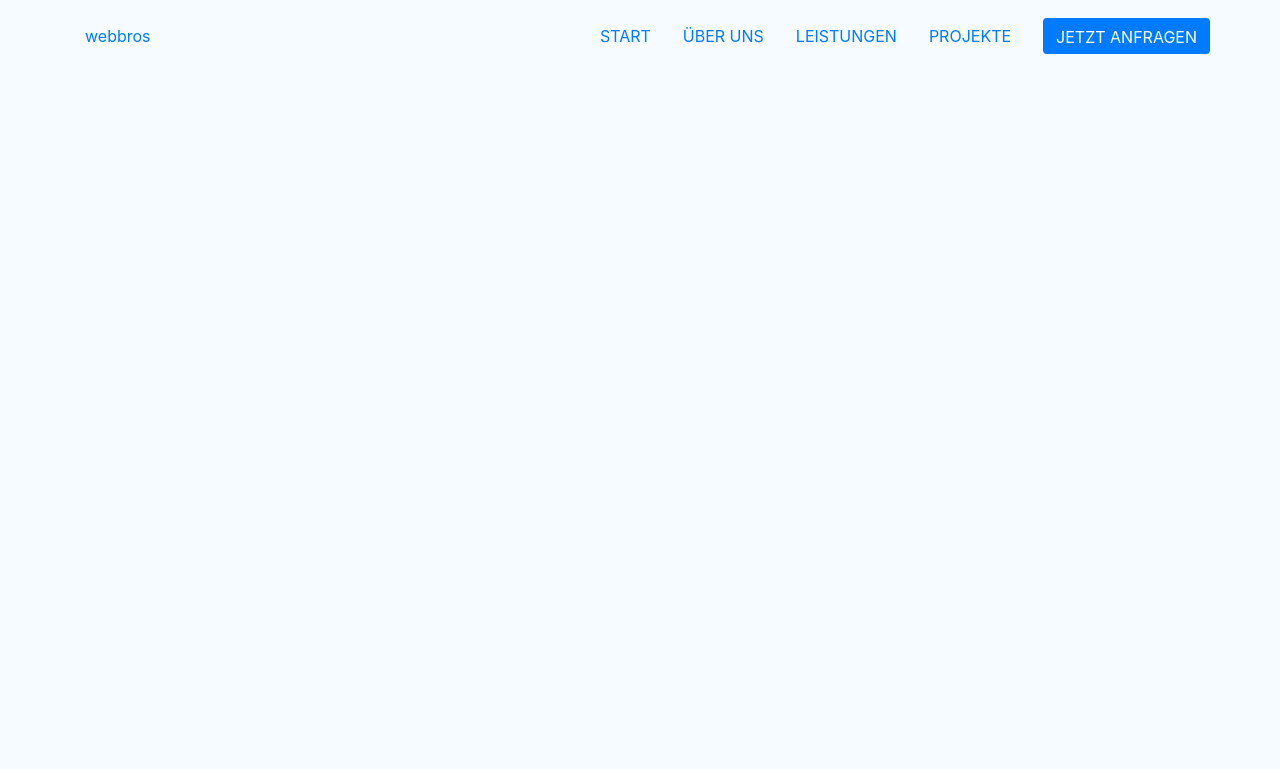
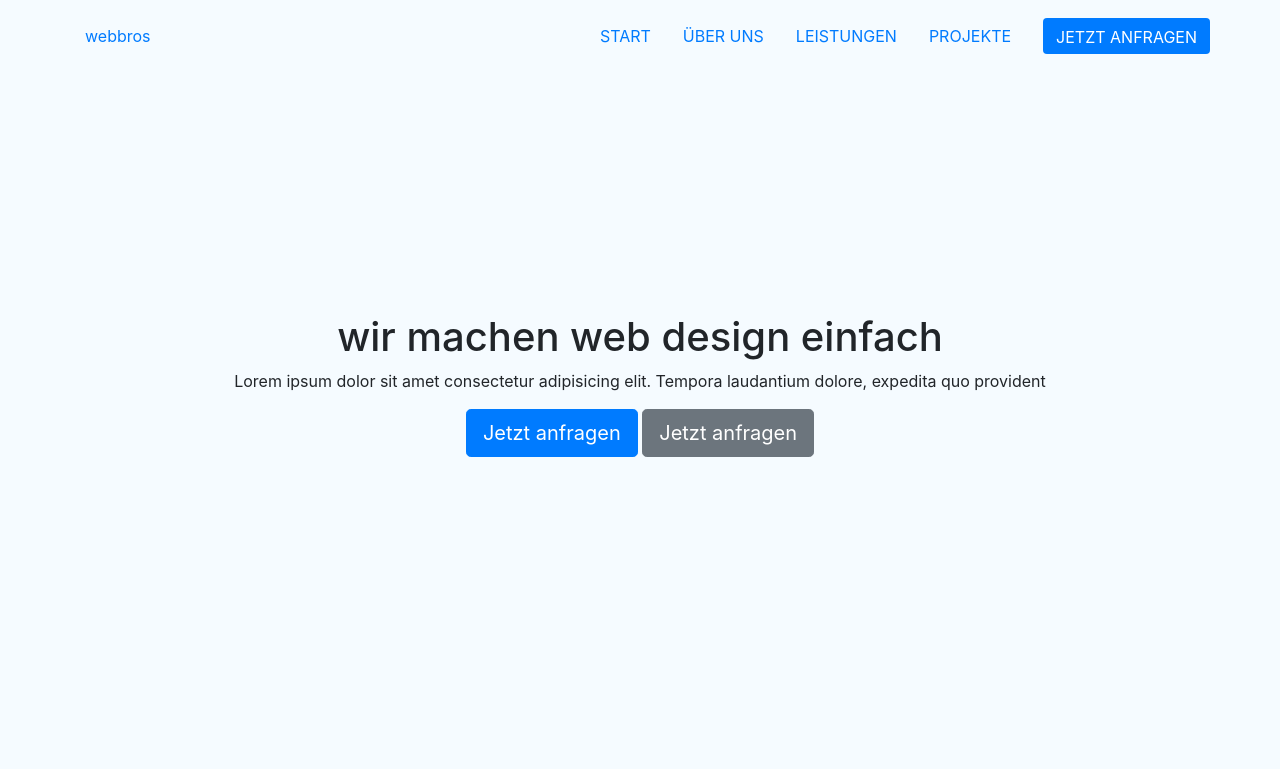
Before and after one commit to deonog/webbros-theme, a PHP site: page / in a window 1280 px wide. Shown: the top 769 px of the page. Run offline with PHP 8.4, Linux system fonts and the light colour scheme.

Commit message:
add header content

```diff
--- a/index.html
+++ b/index.html
@@ -51,7 +51,23 @@
     <!-- NAVBAR END -->
 
     <!-- HEADER -->
-    <header></header>
+    <header>
+      <div class="container h-100 w-100">
+        <div class="row h-100 d-flex align-items-center justify-content-center">
+          <div class="col text-center">
+            <h1>wir machen web design einfach</h1>
+            <p>
+              Lorem ipsum dolor sit amet consectetur adipisicing elit. Tempora
+              laudantium dolore, expedita quo provident
+            </p>
+            <div class="btn-container">
+              <a href="" class="btn btn-lg btn-primary">Jetzt anfragen</a>
+              <a href="" class="btn btn-lg btn-secondary">Jetzt anfragen</a>
+            </div>
+          </div>
+        </div>
+      </div>
+    </header>
     <div id="triangle-down"></div>
     <!-- HEADER END -->
 
--- a/style.css
+++ b/style.css
@@ -201,14 +201,21 @@ header {
 #triangle-down {
   width: 100%;
   height: 0;
-  border-left: 240px solid transparent;
-  border-right: 240px solid transparent;
+  border-left: 120px solid transparent;
+  border-right: 120px solid transparent;
   border-top: 30px solid #f5fbff;
   position: relative;
   bottom: 0;
   left: 0;
   border-bottom-right-radius: 50%;
   border-bottom-left-radius: 50%;
+}
+
+@media screen and (min-width: 767px) {
+  #triangle-down {
+    border-left: 240px solid transparent;
+    border-right: 240px solid transparent;
+  }
 }
 
 body {
```
Also changed, not shown: css/header.scss (+6 -2 lines), 1 other file.
